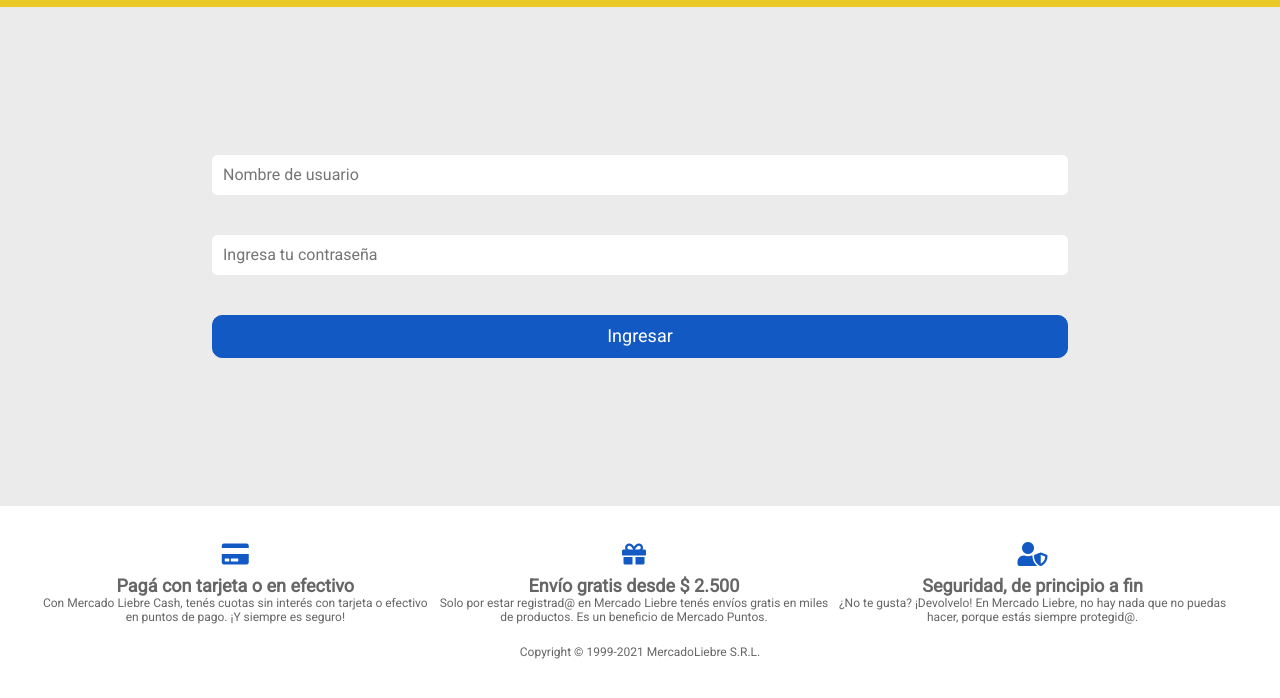
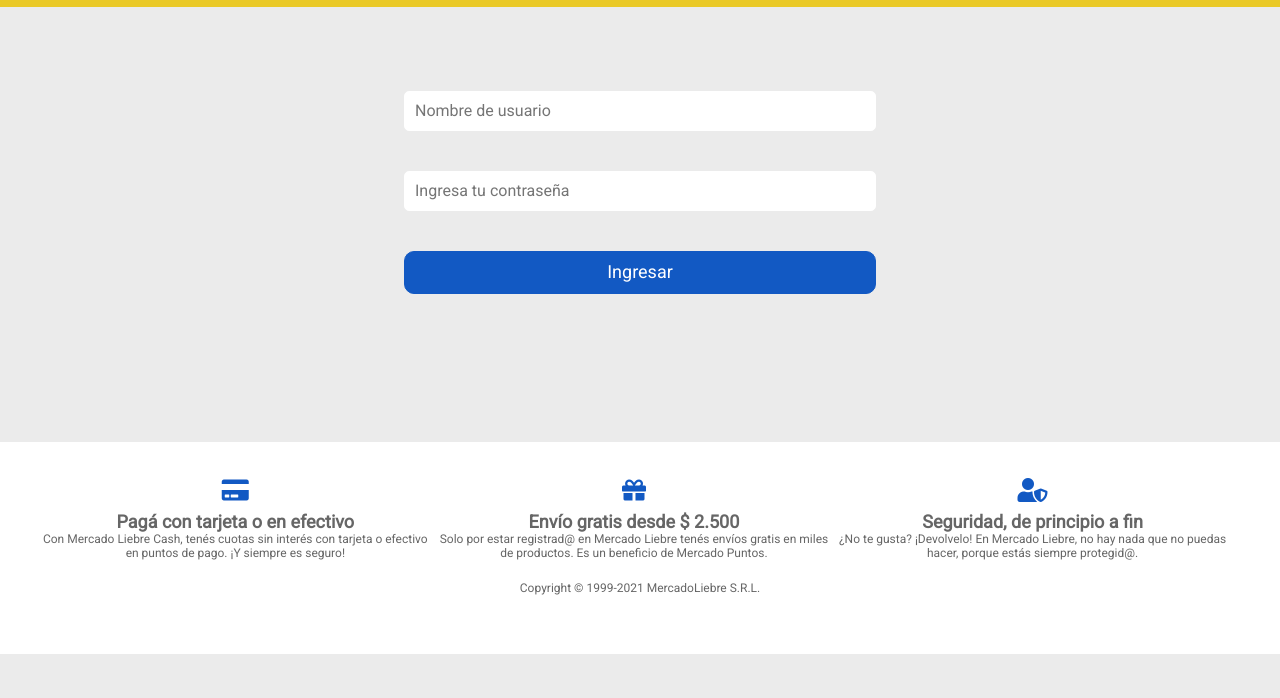
Before and after one commit to nico89221/mercadoliebre, a website: page views/login.html in a window 1280 px wide. Shown: the part 146-844 px from the top of the page. After the commit the page ends 800 px from the top, so only its background shows below. Drawn offline with Linux system fonts and the light colour scheme; files whose address does not match are found by name.

Commit message:
se modificaron los estilos de tablet y mobile del login. Y ademas se coloco una clase en un h4 faltante

```diff
--- a/public/css/styles-desktop.css
+++ b/public/css/styles-desktop.css
@@ -46,8 +46,21 @@
 
         padding-left: 20vw;
         padding-right: 20vw;
+        padding-top: 2vw;
+
+    }
+
+    .main-login{
+
+        padding-left: 30vw;
+        padding-right: 30vw;
+    }
+    .login-cont{
+
         padding-top: 5vw;
-
+        padding-bottom: 10vw;
+        padding-left: 0;
+        padding-right: 0;
     }
 
     footer{
--- a/public/css/styles-tablet.css
+++ b/public/css/styles-tablet.css
@@ -96,7 +96,7 @@
 
         padding-left: 20vw;
         padding-right: 20vw;
-        padding-top: 5vw;
+        padding-top: 2vw;
 
     }
 
@@ -163,4 +163,16 @@
             padding-right: 10vw;
         }
 
+        .login-cont{
+
+            display: flex;
+            width: 100%;
+            flex-wrap: wrap;
+            padding-left: 10vw;
+            padding-right: 10vw;
+            padding-bottom: 30px;
+            padding-top: 20px;
+
+        }
+
 }
```
Also changed, not shown: views/home.html (+1 -1 lines).
